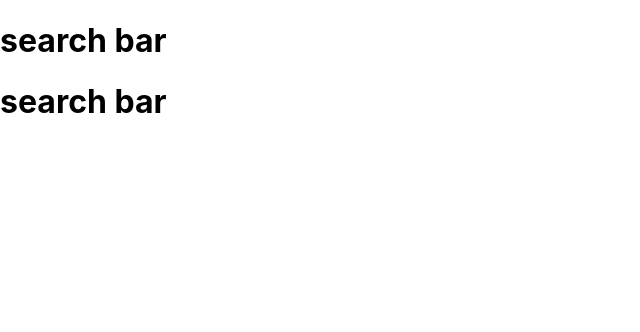
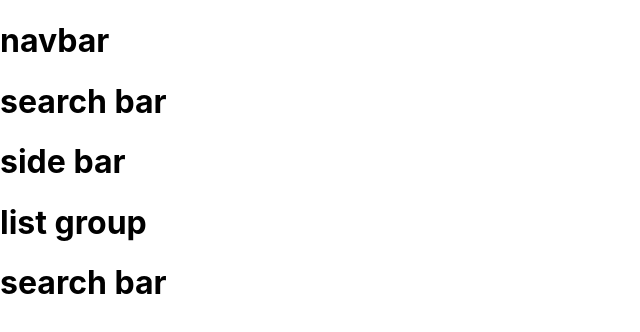
Before and after one commit to anjiann/pokeapp, a React (Create React App) app: page /pokemons in a window 1280 px wide. Shown: the top 332 px of the page, without its empty margins (0-640 px from the left). Built offline with nearby package versions, Linux system fonts and the light colour scheme.

Commit message:
added skeletal components structure

```diff
--- a/src/App.tsx
+++ b/src/App.tsx
@@ -8,7 +8,8 @@ import {
 import "./App.css";
 
 import { User } from "./models/User";
-import { Pokedex } from "./components/pokedex/index";
+import Pokedex from "./components/pokedex";
+import Navbar from "./components/navbar";
 
 export const UserContext = React.createContext<any>(undefined);
 
@@ -16,6 +17,7 @@ function App() {
   const [user, changeUser] = useState<User>();
   return (
     <UserContext.Provider value={user}>
+      <Navbar />
       <Router>
         <Switch>
           <Route path="/pokemons" component={Pokedex} />
--- /dev/null
+++ b/src/components/common/listGroup.tsx
@@ -0,0 +1,7 @@
+import React from "react";
+
+const ListGroup: React.FunctionComponent<any> = () => {
+  return <h1>list group</h1>;
+};
+
+export default ListGroup;
--- a/src/components/navbar.tsx
+++ b/src/components/navbar.tsx
@@ -1 +1,7 @@
 import React from "react";
+
+const Navbar: React.FunctionComponent<any> = () => {
+  return <h1>navbar</h1>;
+};
+
+export default Navbar;
--- /dev/null
+++ b/src/components/pokedex.tsx
@@ -0,0 +1,18 @@
+import React from "react";
+import SearchBar from "./searchbar";
+import PokemonsGrid from "./pokemonsGrid";
+import ListGroup from "./common/listGroup";
+import SideBar from "./sideBar";
+
+const Pokedex: React.FunctionComponent<any> = (props) => {
+  return (
+    <div>
+      <SearchBar />
+      <SideBar />
+      <ListGroup />
+      <PokemonsGrid />
+    </div>
+  );
+};
+
+export default Pokedex;
--- a/src/components/pokedex/index.tsx
+++ /dev/null
@@ -1,12 +0,0 @@
-import React from "react";
-import SearchBar from "./searchbar";
-import PokemonsGrid from "./pokemonsGrid";
-
-export const Pokedex: React.FunctionComponent<any> = (props) => {
-  return (
-    <div>
-      <SearchBar />
-      <PokemonsGrid />
-    </div>
-  );
-};
--- /dev/null
+++ b/src/components/sideBar.tsx
@@ -0,0 +1,7 @@
+import React from "react";
+
+const SideBar: React.FunctionComponent<any> = () => {
+  return <h1>side bar</h1>;
+};
+
+export default SideBar;
```
Also changed, not shown: src/components/pokemonsGrid.tsx (renamed from src/components/pokedex/pokemonsGrid.tsx), src/components/searchbar.tsx (renamed from src/components/pokedex/searchbar.tsx), 1 other file (tests, documents, lock files or other folders).
